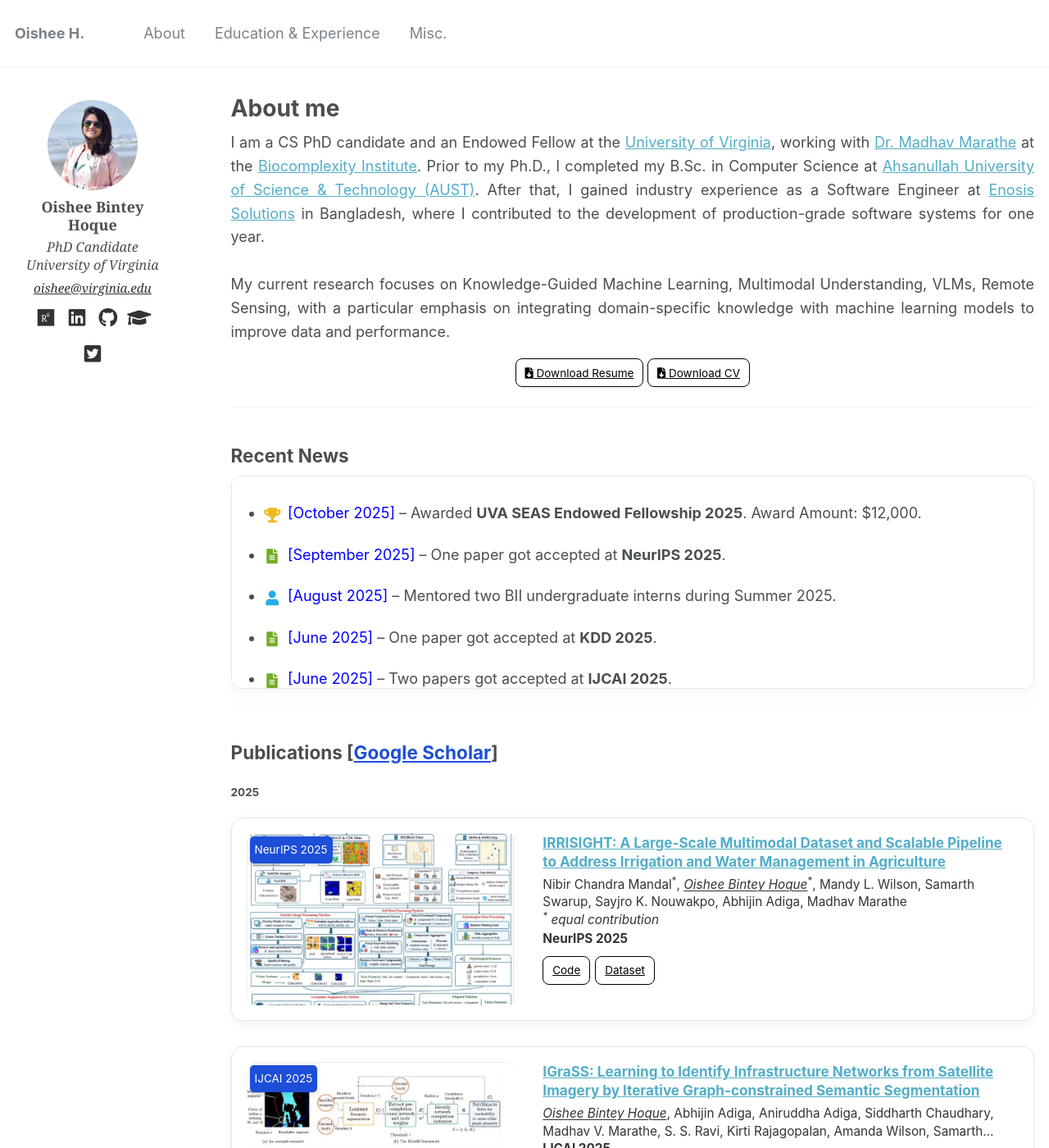
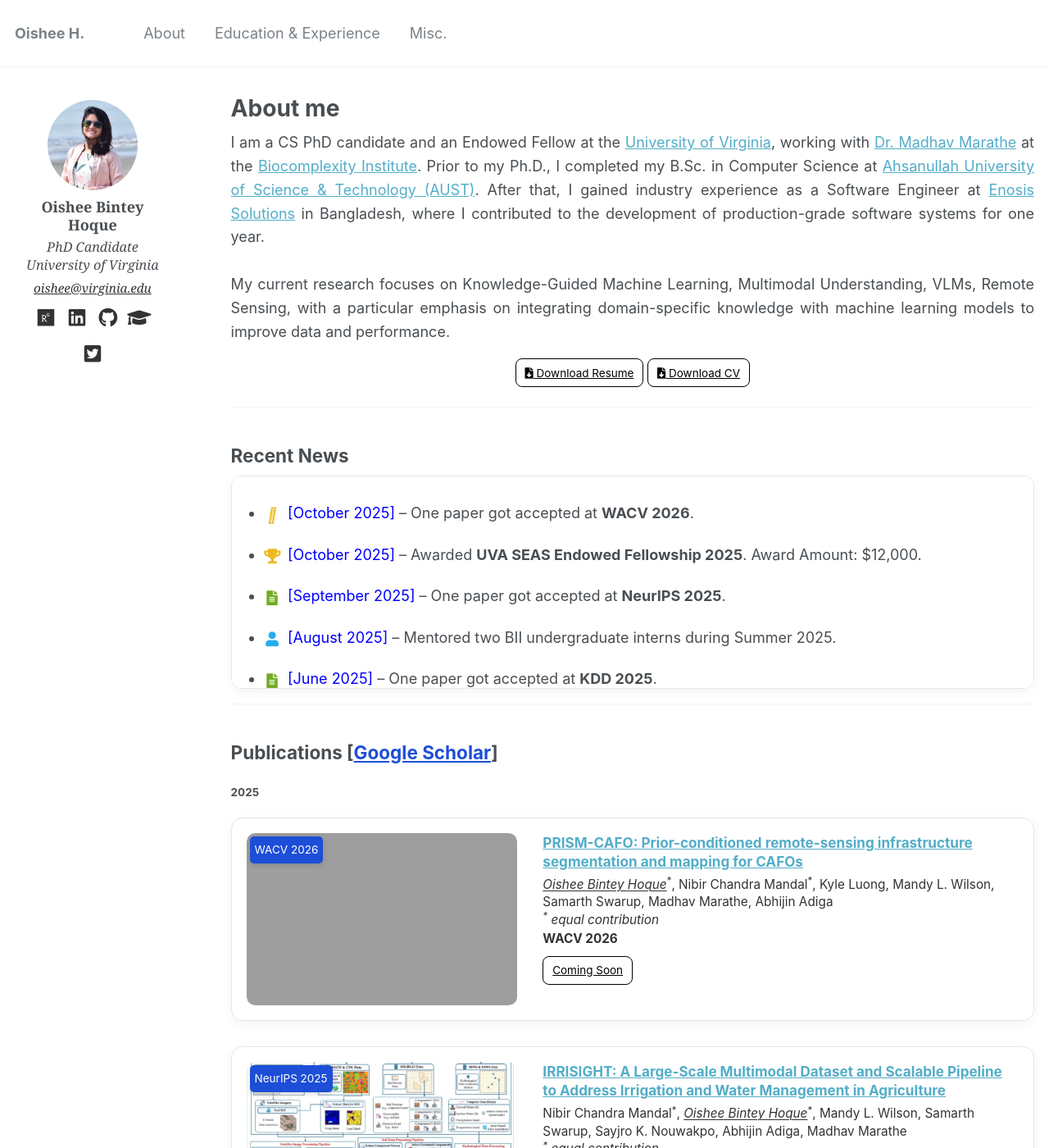
Before and after one commit to oishee-hoque/oishee-hoque.github.io, a Jekyll site: the page built from _pages/about.md, in a window 1280 px wide and 1400 px high. Shown: the whole window at 82% size. Built offline with Jekyll 4.4.1, drawn with Linux system fonts in a browser that asks for light colours; some of the changed text lies outside the part shown; grey boxes are pictures that could not be loaded.

Commit message:
wacv paper update

```diff
--- a/_pages/about.md
+++ b/_pages/about.md
@@ -40,6 +40,9 @@ My current research focuses on Knowledge-Guided Machine Learning, Multimodal Und
 ---
 ## Recent News
 <div class="news-block" markdown="1">
+
+- <span class="news-icon award"><i class="as fa-file-alt"></i></span>
+  <span style="color:Blue">[October 2025]</span> – One paper got accepted at **WACV 2026**.
 
 - <span class="news-icon award"><i class="fas fa-trophy"></i></span>
   <span style="color:Blue">[October 2025]</span> – Awarded **UVA SEAS Endowed Fellowship 2025**. Award Amount: $12,000.
@@ -159,6 +162,39 @@ My current research focuses on Knowledge-Guided Machine Learning, Multimodal Und
 ## Publications [<a href="https://scholar.google.com/citations?hl=en&authuser=3&user=Xyu3_yUAAAAJ" target="_blank" style="color:#1d4ed8;" rel="noopener">Google Scholar</a>]
 
 <h4>2025</h4>
+<div class="pub-card">
+  <!-- <img src="/images/pubs/prism.png" alt="PRISM-CAFO demo" class="pub-thumb"> -->
+     <div class="thumb-wrap">
+    <img
+      src="{{ '/images/pubs/prism.png' | relative_url }}"
+      alt="cafosat demo"
+      class="pub-thumb"
+      width="300" height="210" loading="lazy" decoding="async"
+    />
+     <span class="conf-badge">WACV&nbsp;2026</span>
+  </div>
+  <div class="pub-info">
+    <h3>
+    <a href="https://dummy" target="_blank" rel="noopener">
+        PRISM-CAFO: Prior-conditioned remote-sensing infrastructure segmentation and mapping for CAFOs
+    </a>
+    </h3>
+   <p class="pub-authors">
+  <span class="author me"><em>Oishee Bintey Hoque</em><sup>*</sup></span>,
+  <span class="author">Nibir Chandra Mandal<sup>*</sup></span>,
+  <span class="author">Kyle Luong</span>,
+  <span class="author">Mandy L. Wilson</span>,
+  <span class="author">Samarth Swarup</span>,
+  <span class="author">Madhav Marathe</span>,
+  <span class="author">Abhijin Adiga</span>
+   <p><em><sup>*</sup> equal contribution</em></p>
+  <p><strong>WACV 2026</strong></p>
+</p>
+    <div class="pub-links">
+      <a class="btn-link btn-disabled" aria-disabled="true">Coming Soon</a>
+    </div>
+  </div>
+</div>
 
 <div class="pub-card">
    <div class="thumb-wrap">
@@ -338,39 +374,6 @@ My current research focuses on Knowledge-Guided Machine Learning, Multimodal Und
   </div>
 </div>
 
-<div class="pub-card">
-  <!-- <img src="/images/pubs/prism.png" alt="PRISM-CAFO demo" class="pub-thumb"> -->
-     <div class="thumb-wrap">
-    <img
-      src="{{ '/images/pubs/prism.png' | relative_url }}"
-      alt="cafosat demo"
-      class="pub-thumb"
-      width="300" height="210" loading="lazy" decoding="async"
-    />
-    <span class="conf-badge">Under Review&nbsp;2025</span>
-  </div>
-  <div class="pub-info">
-    <h3>
-    <a href="https://dummy" target="_blank" rel="noopener">
-        PRISM-CAFO: Prior-conditioned remote-sensing infrastructure segmentation and mapping for CAFOs
-    </a>
-    </h3>
-   <p class="pub-authors">
-  <span class="author me"><em>Oishee Bintey Hoque</em></span>,
-  <span class="author">Nibir Chandra Mandal</span>,
-  <span class="author">Kyle Luong</span>,
-  <span class="author">Mandy L. Wilson</span>,
-  <span class="author">Samarth Swarup</span>,
-  <span class="author">Madhav Marathe</span>,
-  <span class="author">Abhijin Adiga</span>
-   <p><em><sup>*</sup> equal contribution</em></p>
-  <p><strong>Under Review (2025)</strong></p>
-</p>
-    <div class="pub-links">
-      <a class="btn-link btn-disabled" aria-disabled="true">Coming Soon</a>
-    </div>
-  </div>
-</div>
 
 <h4>2024</h4>
 
```
Also changed, not shown: 3 other files.
